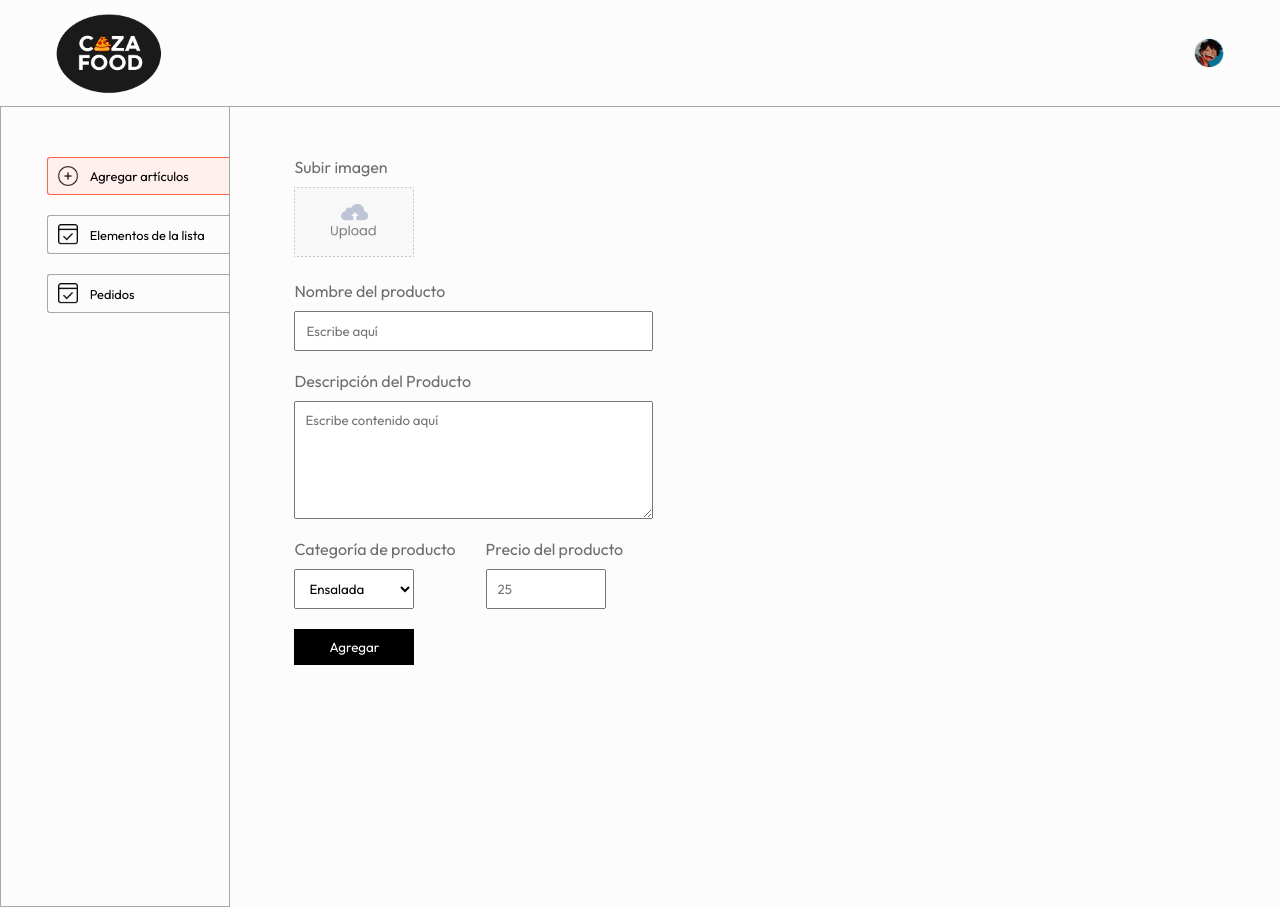
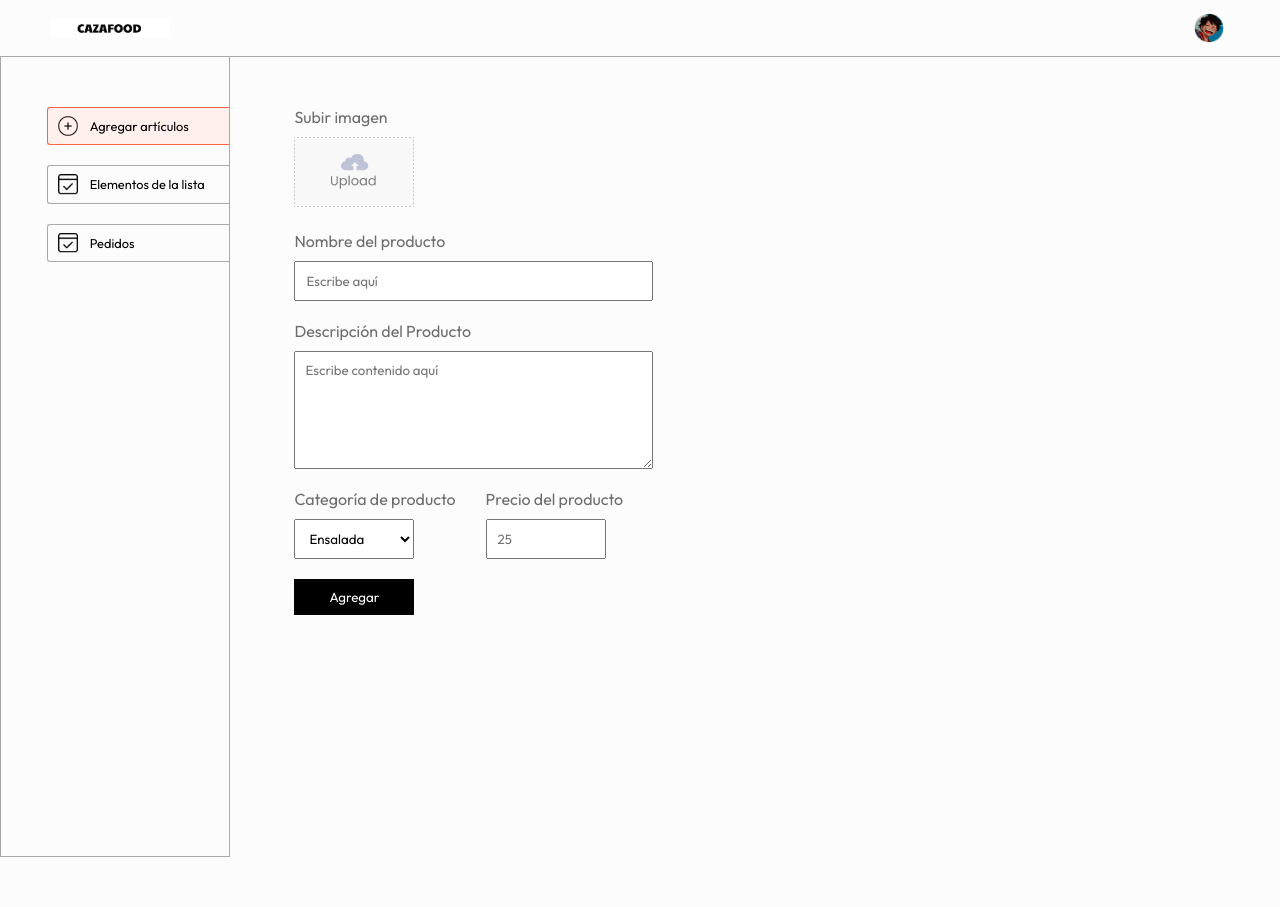
Before and after one commit to AlexandroDlv/CazaFoodOfi, a React (Vite) app in the folder admin/: page /add in a window 1280 px wide. After the commit the page ends 857 px from the top, so only its background shows below. Built offline with nearby package versions, Linux system fonts and the light colour scheme.

Commit message:
final de prototipo logo admin panel

```diff
--- a/admin/src/assets/assets.js
+++ b/admin/src/assets/assets.js
@@ -1,4 +1,5 @@
 import logo from './logo.png'
+import logodos from "./logodos.png"
 import add_icon from './add_icon.png'
 import order_icon from './order_icon.png'
 import profile_image from './profile_image.png'
@@ -9,6 +10,7 @@ export const url = 'http://localhost:4000'
 export const currency = '$'
 
 export const assets ={
+    logodos,
     logo,
     add_icon,
     order_icon,
--- a/admin/src/components/Navbar/Navbar.jsx
+++ b/admin/src/components/Navbar/Navbar.jsx
@@ -5,7 +5,7 @@ import { assets } from '../../assets/assets'
 const Navbar = () => {
   return (
     <div className='navbar'>
-      <img className='logo' src={assets.logo} alt="" />
+      <img className='logo' src={assets.logodos} alt="" />
       <img className='profile' src={assets.profile_image} alt="" />
     </div>
   )
```
Also changed, not shown: admin/src/assets/logodos.png (added).
